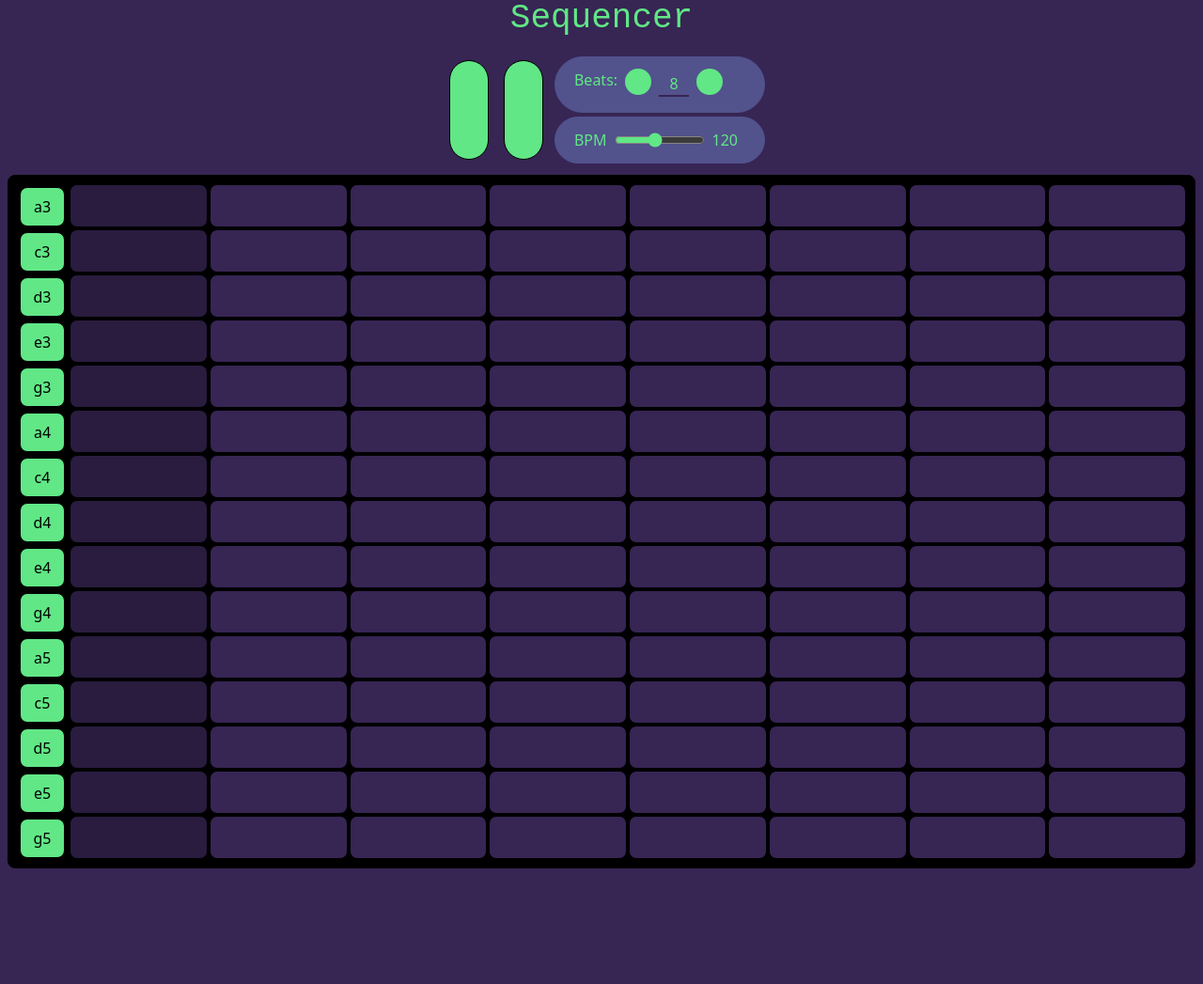
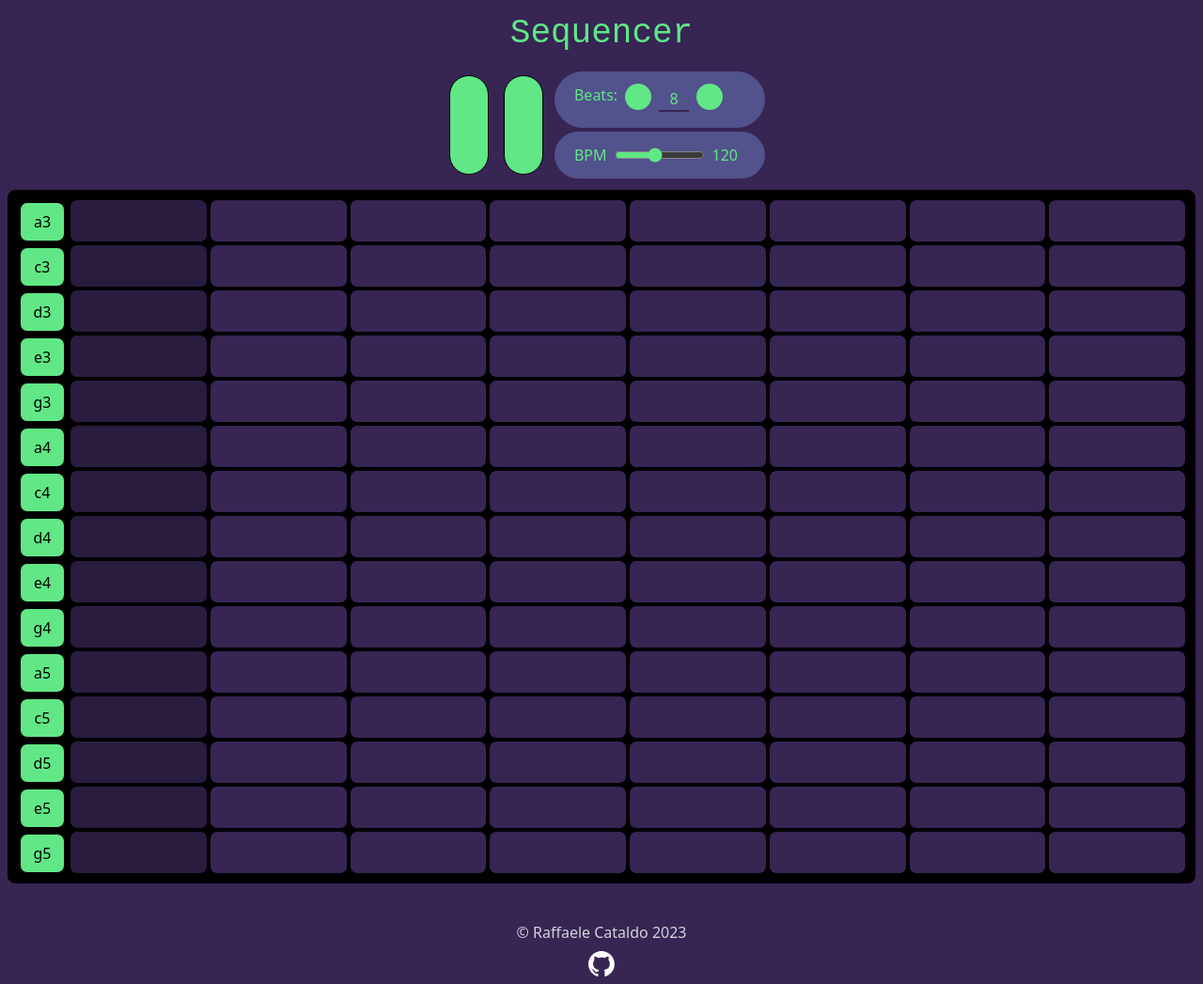
Before and after one commit to farmeroy/synth-app, a Next.js app: page / in a window 1280 px wide. Shown: the whole page at 94% size. Before the commit the page ends 932 px from the top, so only its background shows below. Built offline with nearby package versions, Linux system fonts and the light colour scheme; some icons are missing.

Commit message:
add footer and links

```diff
--- a/pages/index.tsx
+++ b/pages/index.tsx
@@ -1,4 +1,5 @@
 import Head from "next/head";
+import Image from "next/image";
 import { Suspense } from "react";
 
 import dynamic from "next/dynamic";
@@ -12,14 +13,31 @@ export default function Home() {
       <Head>
         <title>Synth App</title>
       </Head>
-      <div className="flex justify-around">
-        <h1 className="font-sharetech text-4xl text-emerald">Sequencer</h1>
+      <div className="flex flex-row justify-center w-full pt-4 ">
+        <div className="flex self-center justify-center w-full text-4xl flex-3 font-sharetech text-emerald">
+          <h1>Sequencer</h1>
+        </div>
       </div>
       <div className="p-2">
         <Suspense>
           <Sequencer />
         </Suspense>
       </div>
+      <footer className="flex flex-col items-center w-full h-full pt-8">
+        <p className="self-center text-gray-300">
+          &#169; <a href="https://raffaelecataldo.com">Raffaele Cataldo</a> 2023
+        </p>
+        <div className="self-center p-2 w-18 h-18 flex-end">
+          <a href="https://github.com/farmeroy/synth-app">
+            <Image
+              alt="Link to Github"
+              width={28}
+              height={28}
+              src="/github-mark-white.svg"
+            />
+          </a>
+        </div>
+      </footer>
     </>
   );
 }
```
Also changed, not shown: public/github-mark-white.svg (added).
